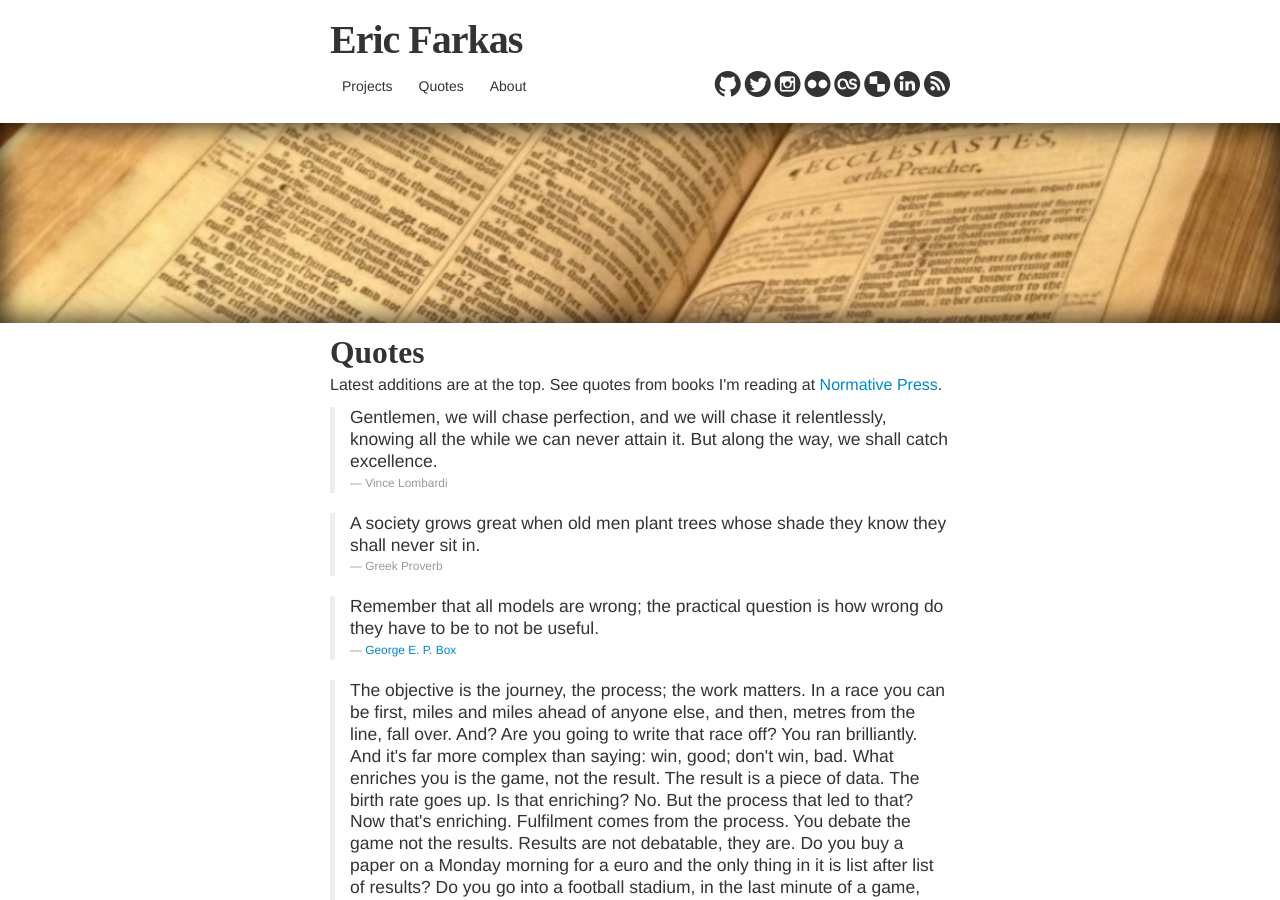
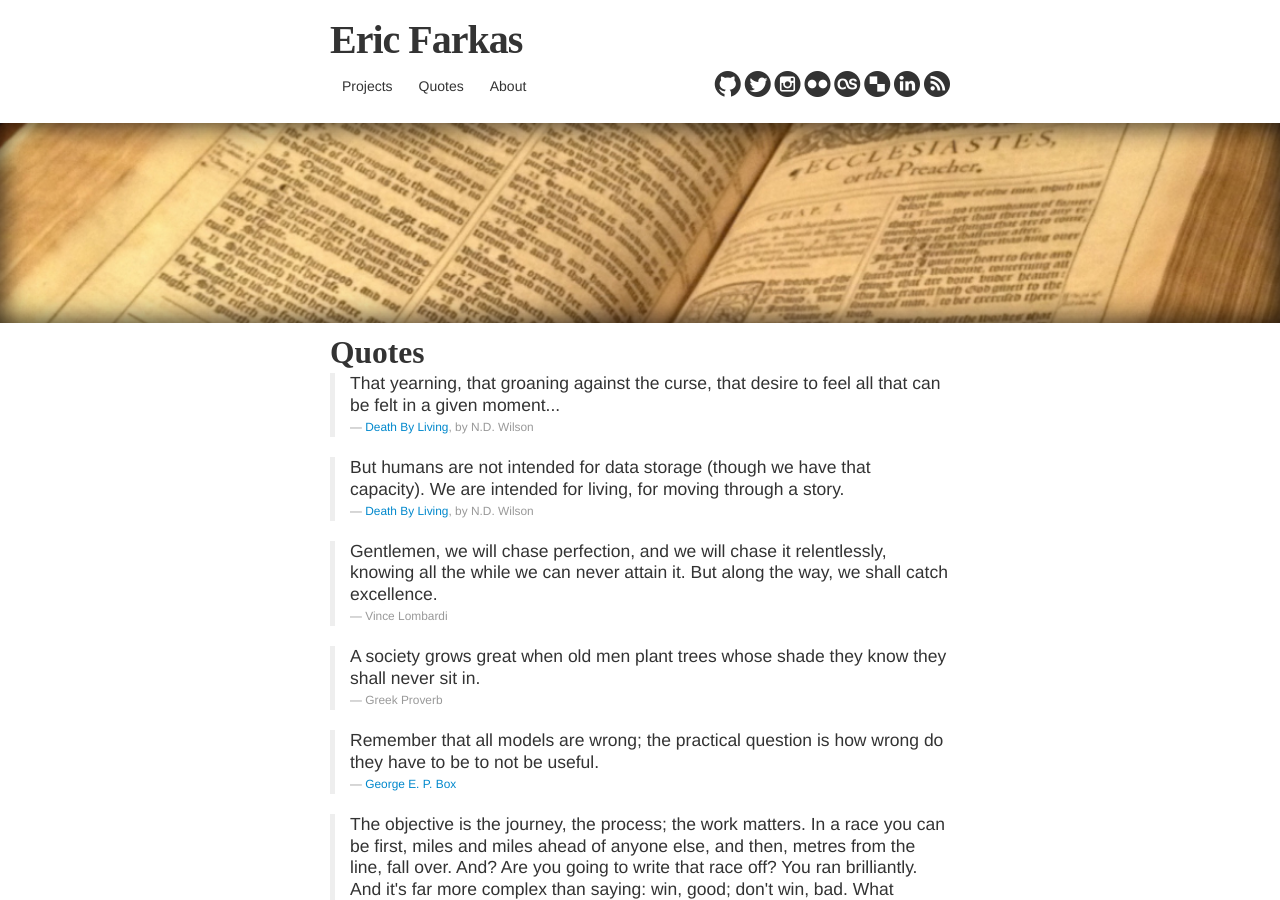
Before and after one commit to speric/speric.github.com, a Jekyll site: the page built from quotes.html, in a window 1280 px wide and 900 px high. Built offline with Jekyll 4.4.1, drawn with Linux system fonts in a browser that asks for light colours; some web fonts are replaced; Markdown is read by kramdown in place of the engine named in the settings.

Commit message:
Update quotes.html

```diff
--- a/quotes.html
+++ b/quotes.html
@@ -7,7 +7,15 @@ header_img: "quotes.jpg"
 
 <h2>Quotes</h2>
 
-<p>Latest additions are at the top. See quotes from books I'm reading at <a href="http://normativepress.com">Normative Press</a>.</p>
+<blockquote>
+  <p>That yearning, that groaning against the curse, that desire to feel all that can be felt in a given moment...</p>
+  <small><a href="http://www.amazon.com/Death-Living-Life-Meant-Spent/dp/0849920094">Death By Living</a>, by N.D. Wilson</small>
+</blockquote>
+
+<blockquote>
+  <p>But humans are not intended for data storage (though we have that capacity). We are intended for living, for moving through a story.</p>
+  <small><a href="http://www.amazon.com/Death-Living-Life-Meant-Spent/dp/0849920094">Death By Living</a>, by N.D. Wilson</small>
+</blockquote>
 
 <blockquote>
   <p>Gentlemen, we will chase perfection, and we will chase it relentlessly, knowing all the while we can never attain it. But along the way, we shall catch excellence.</p>
```
